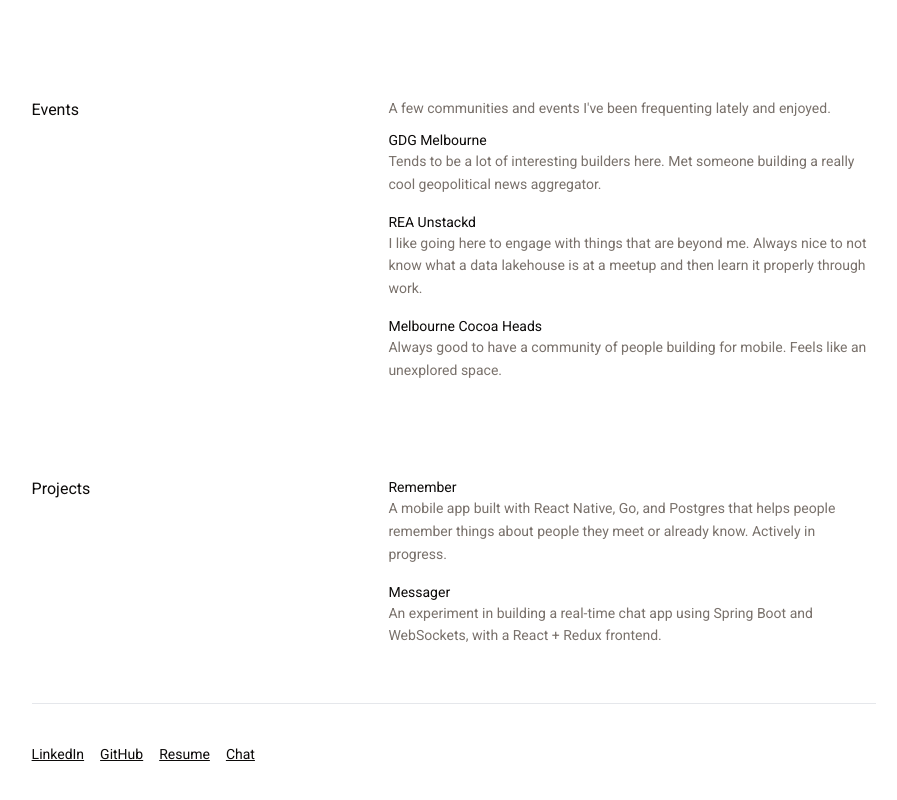
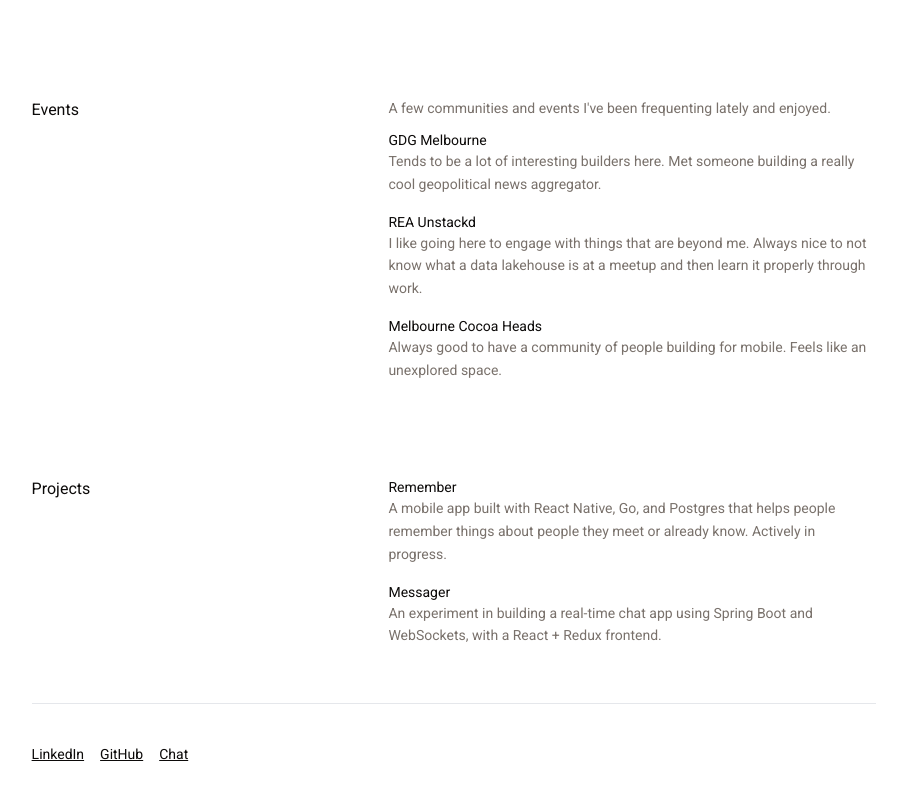
Before and after one commit to KaranJayakumar/portfolio, a Next.js app: page / in a window 1280 px wide. Shown: the part 731-1531 px from the top of the page, without its empty margins (186-1083 px from the left). Built offline with nearby package versions, Linux system fonts and the light colour scheme.

Commit message:
Remove resume link

```diff
--- a/app/_components/layout/Footer.tsx
+++ b/app/_components/layout/Footer.tsx
@@ -4,7 +4,6 @@
         <p className="pb-[8px] gap-x-4 flex">
           <a href="https://www.linkedin.com/in/karan-jayakumar-v2048/" className="underline hover:text-gray-600">LinkedIn</a>
           <a href="https://github.com/KaranJayakumar" className="underline hover:text-gray-600">GitHub</a>
-          <a href="/resume.pdf" download className="underline hover:text-gray-600">Resume</a>
           <a href="https://calendar.app.google/4Vr8TfsNmLjUEPTc9" target="_blank" className="underline hover:text-gray-600">Chat</a>
         </p>
       </div>
```
